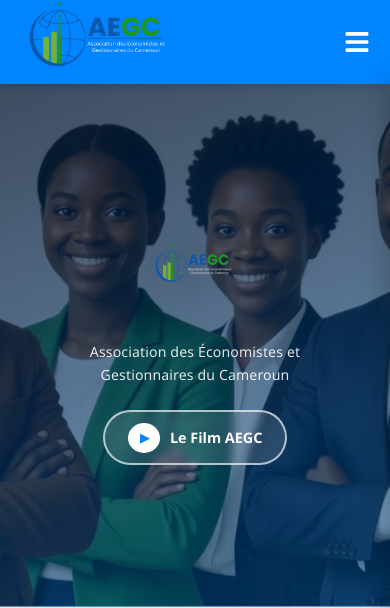
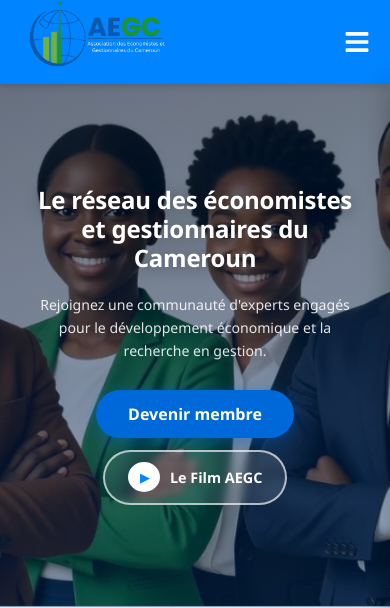
Before and after one commit to Pacome-Adoufack/AEGC, a React (Vite) app in the folder frontend/: page / in a window 390 px wide. Shown: the top 608 px of the page. Built offline with nearby package versions, Linux system fonts and the light colour scheme; no server answers.

Commit message:
feat: améliorer la section héros avec un nouveau design et des appels à l'action

```diff
--- a/frontend/src/components/pages/Home.jsx
+++ b/frontend/src/components/pages/Home.jsx
@@ -66,14 +66,23 @@
         style={{ backgroundImage: `url(${firstImage})` }}
       >
         <div className="hero-overlay">
-          <img src={logo} alt="AEGC" className="hero-logo" />
-          <p className="hero-tagline">
-            Association des Économistes et Gestionnaires du Cameroun
-          </p>
-          <button className="hero-play-btn" onClick={handlePlay}>
-            <span className="hero-play-icon">▶</span>
-            Le Film AEGC
-          </button>
+          <div className="hero-content">
+            <h1 className="hero-title">
+              Le réseau des économistes et gestionnaires du Cameroun
+            </h1>
+            <p className="hero-subtitle">
+              Rejoignez une communauté d'experts engagés pour le développement économique et la recherche en gestion.
+            </p>
+            <div className="hero-ctas">
+              <Link to="/membership/payment" className="hero-cta-primary">
+                Devenir membre
+              </Link>
+              <button className="hero-play-btn" onClick={handlePlay}>
+                <span className="hero-play-icon">▶</span>
+                Le Film AEGC
+              </button>
+            </div>
+          </div>
         </div>
       </section>
 
--- a/frontend/src/styles/Home.css
+++ b/frontend/src/styles/Home.css
@@ -13,38 +13,74 @@
   height: 85vh;
   min-height: 520px;
   background-size: cover;
-  background-position: center;
+  background-position: center top;
   background-repeat: no-repeat;
 }
 
 .hero-overlay {
   position: absolute;
   inset: 0;
-  background: linear-gradient(160deg, rgba(0, 21, 51, 0.75) 0%, rgba(0, 85, 164, 0.52) 100%);
+  background: linear-gradient(160deg, rgba(0, 21, 51, 0.58) 0%, rgba(0, 55, 130, 0.38) 100%);
+  display: flex;
+  align-items: center;
+  justify-content: center;
+  padding: 2rem;
+}
+
+.hero-content {
+  max-width: 720px;
+  text-align: center;
   display: flex;
   flex-direction: column;
   align-items: center;
-  justify-content: center;
-  gap: 1.5rem;
-  text-align: center;
-  padding: 2rem;
+  gap: 1.25rem;
 }
 
-.hero-logo {
-  height: 150px;
-  width: auto;
-  object-fit: contain;
-  filter: drop-shadow(0 4px 20px rgba(0, 0, 0, 0.45));
+.hero-title {
+  color: #ffffff;
+  font-size: 2.6rem;
+  font-weight: 800;
+  line-height: 1.2;
+  margin: 0;
+  letter-spacing: -0.01em;
+  text-shadow: 0 2px 16px rgba(0, 0, 0, 0.4);
 }
 
-.hero-tagline {
+.hero-subtitle {
   color: rgba(255, 255, 255, 0.88);
   font-size: 1.1rem;
   font-weight: 400;
-  max-width: 500px;
+  max-width: 580px;
   line-height: 1.65;
   margin: 0;
-  letter-spacing: 0.01em;
+}
+
+.hero-ctas {
+  display: flex;
+  align-items: center;
+  gap: 1rem;
+  flex-wrap: wrap;
+  justify-content: center;
+  margin-top: 0.5rem;
+}
+
+.hero-cta-primary {
+  display: inline-flex;
+  align-items: center;
+  padding: 0.8rem 2rem;
+  background: #0069d9;
+  color: white;
+  font-size: 1rem;
+  font-weight: 700;
+  border-radius: 50px;
+  text-decoration: none;
+  transition: background 0.2s, transform 0.2s;
+  box-shadow: 0 4px 18px rgba(0, 105, 217, 0.45);
+}
+
+.hero-cta-primary:hover {
+  background: #0057b8;
+  transform: translateY(-2px);
 }
 
 .hero-play-btn {
@@ -557,11 +593,11 @@
     min-height: 440px;
   }
 
-  .hero-logo {
-    height: 110px;
+  .hero-title {
+    font-size: 1.9rem;
   }
 
-  .hero-tagline {
+  .hero-subtitle {
     font-size: 0.95rem;
   }
 
@@ -602,13 +638,17 @@
     min-height: 380px;
   }
 
-  .hero-logo {
-    height: 90px;
+  .hero-title {
+    font-size: 1.5rem;
   }
 
-  .hero-tagline {
+  .hero-subtitle {
     font-size: 0.88rem;
-    max-width: 90%;
+  }
+
+  .hero-ctas {
+    flex-direction: column;
+    gap: 0.75rem;
   }
 
   .hero-play-btn {
```
